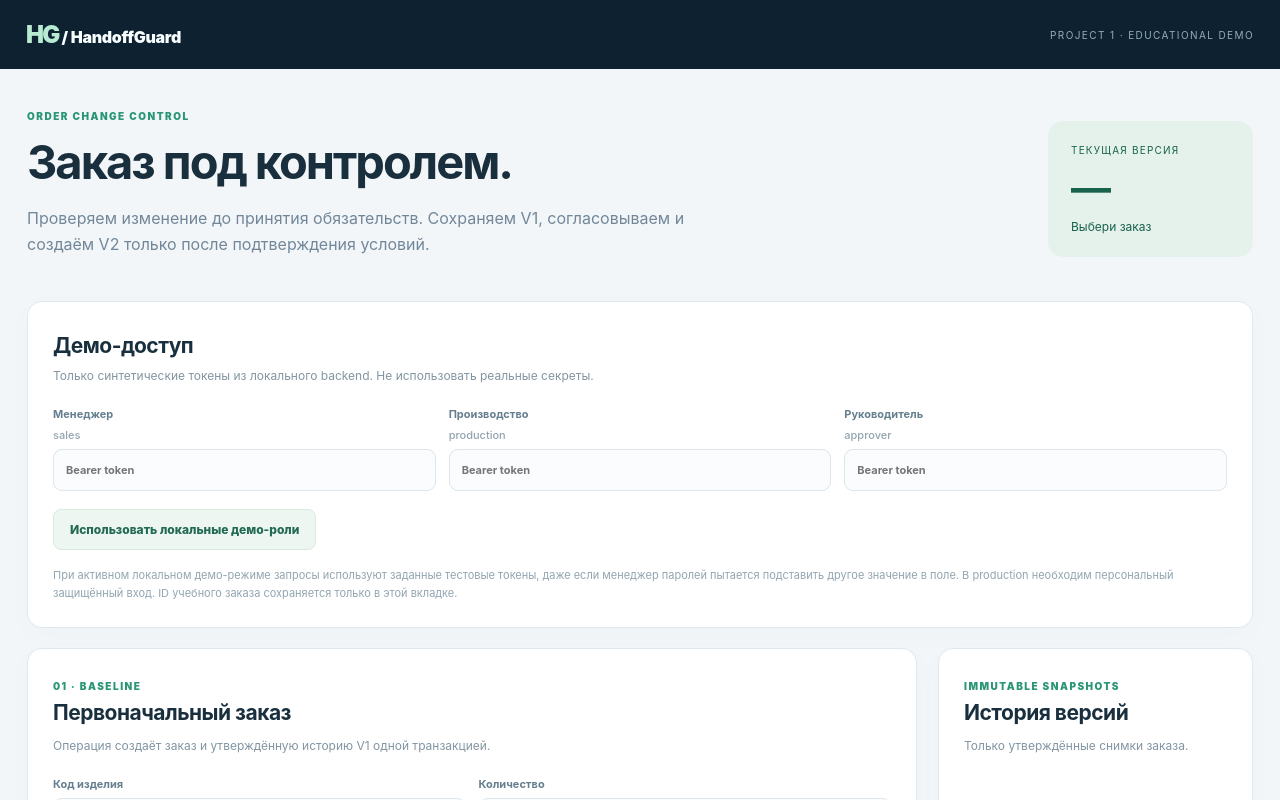
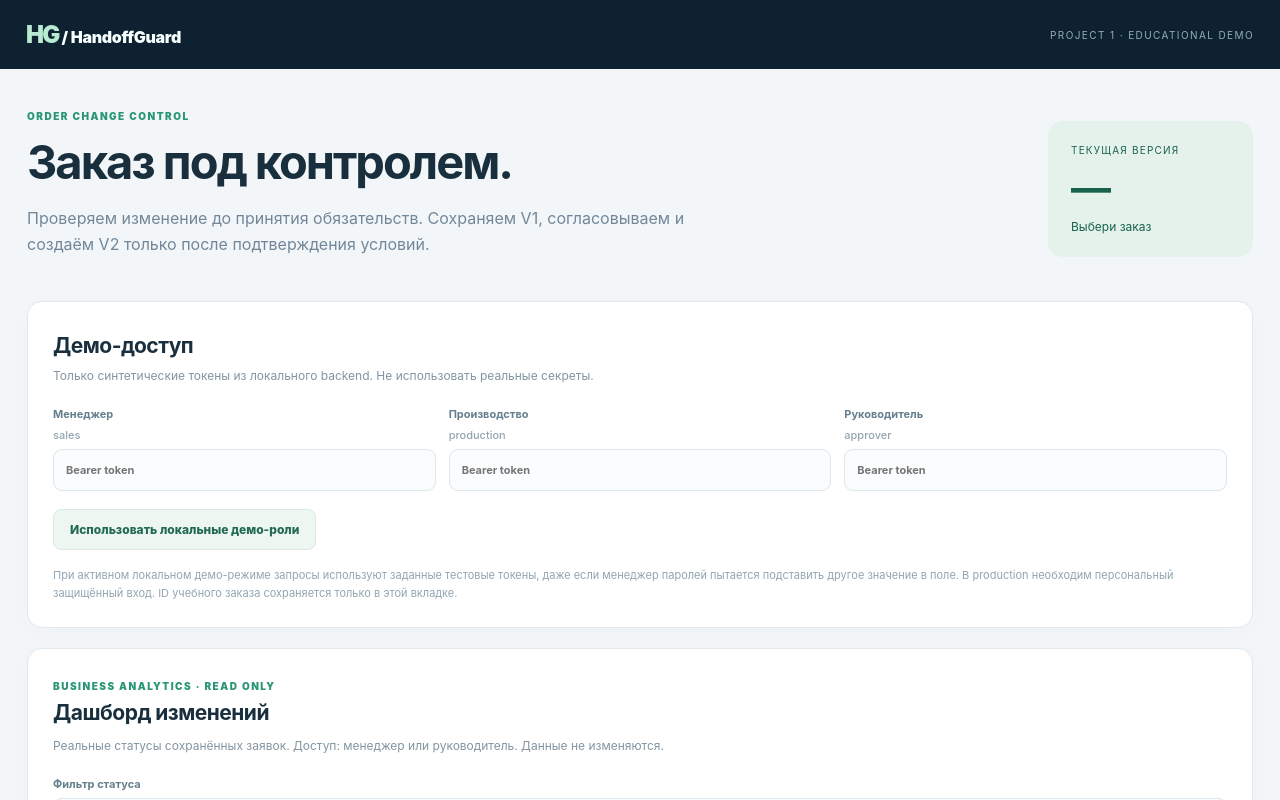
Before and after one commit to butomaya12-wq/handoffguard-ai, a React (Vite) app in the folder frontend/: page / in a window 1280 px wide. Shown: the top 800 px of the page. Built offline with nearby package versions, Linux system fonts and the light colour scheme.

Commit message:
feat(dashboard): embed business analytics in existing workflow (#20)

```diff
--- a/frontend/src/App.tsx
+++ b/frontend/src/App.tsx
@@ -1,5 +1,6 @@
 import { useState } from 'react';
 import { api, rubles, toKopeks, type Order, type Revision, type Change, type ChangeWorkflow, type Assessment } from './api';
+import Dashboard from './Dashboard';
 
 const nextMonth=()=>{const d=new Date();d.setDate(d.getDate()+30);return d.toISOString().slice(0,10);};
 type Credentials={sales:string;production:string;approver:string};
@@ -72,6 +73,7 @@ export default function App(){
         {localDemo&&<button type="button" className="button neutral" onClick={()=>setUseLocalDemo(v=>!v)}>{useLocalDemo?'✓ Локальные демо-роли активны · отключить':'Использовать локальные демо-роли'}</button>}
         <p className="footnote">При активном локальном демо-режиме запросы используют заданные тестовые токены, даже если менеджер паролей пытается подставить другое значение в поле. В production необходим персональный защищённый вход. ID учебного заказа сохраняется только в этой вкладке.</p>
       </section>
+      <Dashboard token={selectedToken('sales')||selectedToken('approver')} />
       {error&&<div role="alert" className="alert error">Операция заблокирована: {error}</div>}
       {message&&<div role="status" className="alert success">✓ {message}</div>}
       <div className="layout"><main className="column">
```
